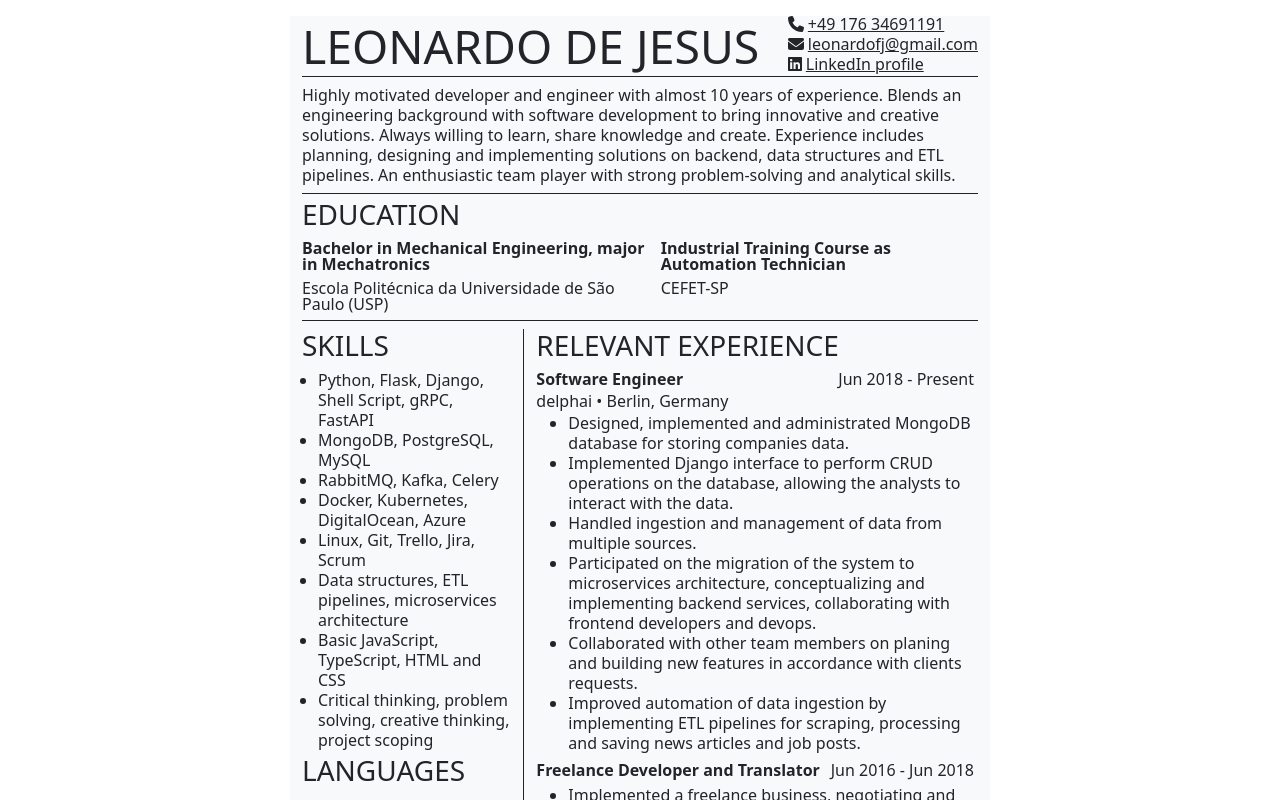
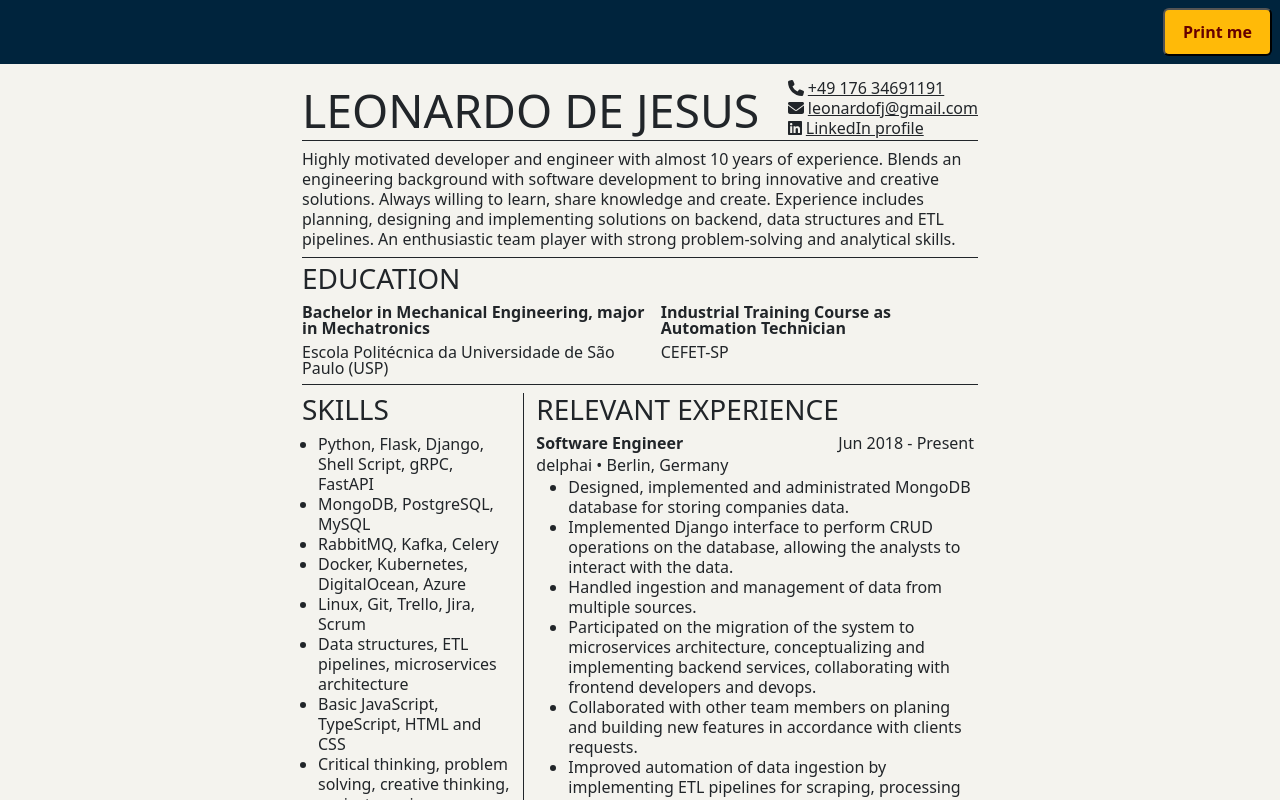
Before and after one commit to leonardofj/cv, a React (Vite) app: page / in a window 1280 px wide. Shown: the top 800 px of the page. Built offline with nearby package versions, Linux system fonts and the light colour scheme.

Commit message:
feat: implementing print option

```diff
--- a/package.json
+++ b/package.json
@@ -19,7 +19,8 @@
     "@fortawesome/react-fontawesome": "latest",
     "bootstrap": "^5.3.2",
     "react": "^18.2.0",
-    "react-dom": "^18.2.0"
+    "react-dom": "^18.2.0",
+    "react-to-print": "^2.14.15"
   },
   "devDependencies": {
     "@types/react": "^18.2.15",
--- a/src/App.jsx
+++ b/src/App.jsx
@@ -1,21 +1,22 @@
-import Header from "./components/Header";
-import About from "./components/About";
-import Education from "./components/Education";
-import Experience from "./components/Experience";
-import Side from "./components/Side";
+import CV from "./components/CV";
+import React, { useRef } from "react";
+import { useReactToPrint } from "react-to-print";
+import "./css/style.css";
 
 export default function App() {
+  const componentRef = useRef();
+  const handlePrint = useReactToPrint({
+    content: () => componentRef.current,
+  });
+
   return (
     <>
-      <div className="container mt-3 bg-light" style={{ width: "700px" }}>
-        <Header />
-        <About />
-        <Education />
-        <div className="row mt-2">
-          <Side />
-          <Experience />
-        </div>
+      <div className="navbar d-flex justify-content-end">
+        <button className="rounded-2 me-2" onClick={handlePrint}>
+          Print me
+        </button>
       </div>
+      <CV ref={componentRef} />
     </>
   );
 }
--- /dev/null
+++ b/src/components/CV.jsx
@@ -0,0 +1,22 @@
+import React from "react";
+import Header from "./Header";
+import About from "./About";
+import Education from "./Education";
+import Experience from "./Experience";
+import Side from "./Side";
+
+const CV = React.forwardRef((props, ref) => {
+  return (
+    <div ref={ref} className="container mt-3 " style={{ width: "700px" }}>
+      <Header />
+      <About />
+      <Education />
+      <div className="row mt-2">
+        <Side />
+        <Experience />
+      </div>
+    </div>
+  );
+});
+
+export default CV;
--- /dev/null
+++ b/src/css/style.css
@@ -0,0 +1,22 @@
+#root {
+  background: #f4f3ee;
+  margin: 0;
+}
+
+.navbar {
+  background: #00243d;
+}
+
+button {
+  background: #ffba08;
+  padding: 10px 18px 10px 18px;
+  color: #660000;
+  font:
+    600 14px "Poppins",
+    sans-serif;
+}
+
+button:hover {
+  background-color: #660000;
+  color: #ffba08;
+}
```
Also changed, not shown: 1 other file (tests, documents, lock files or other folders).
